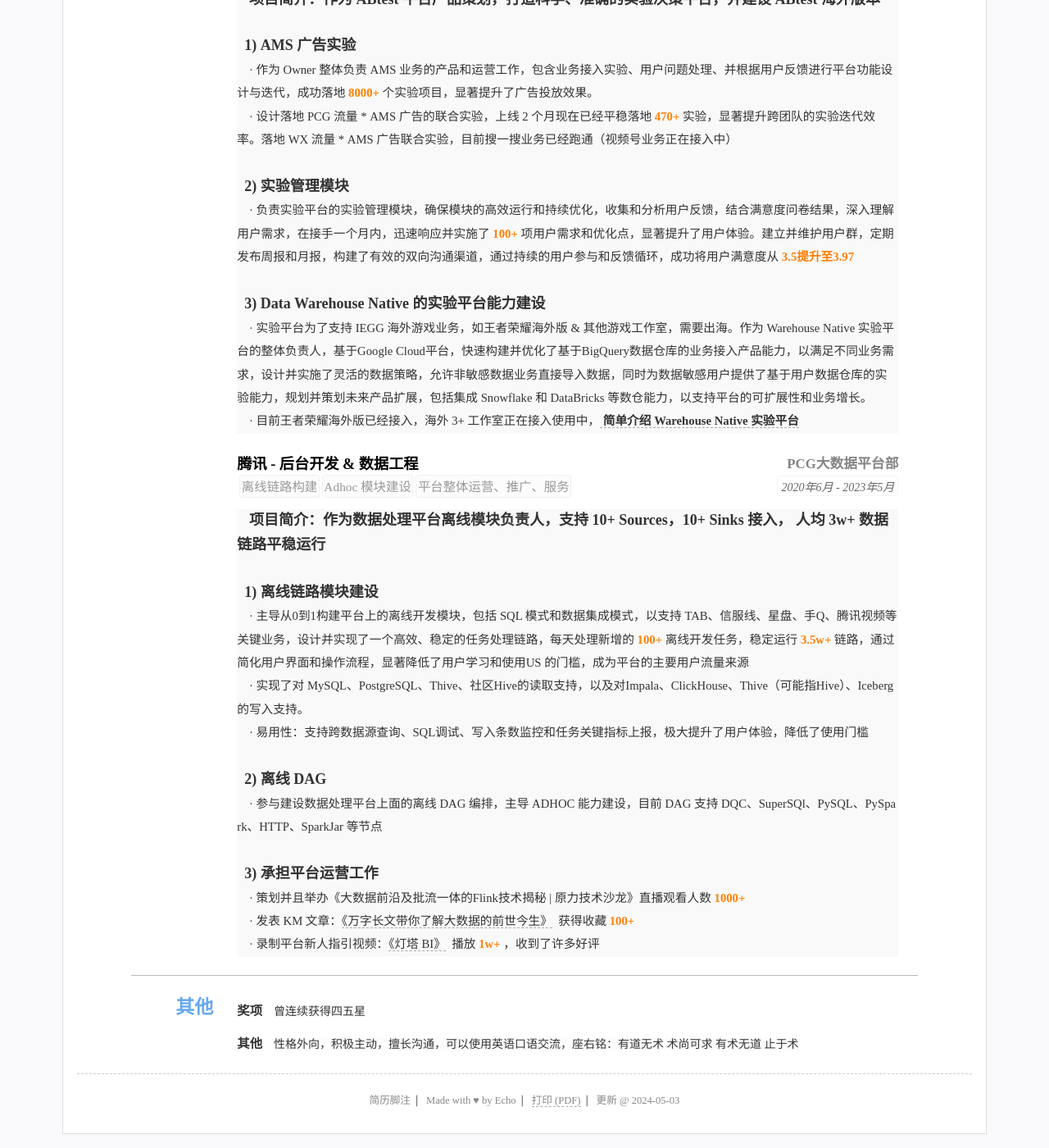
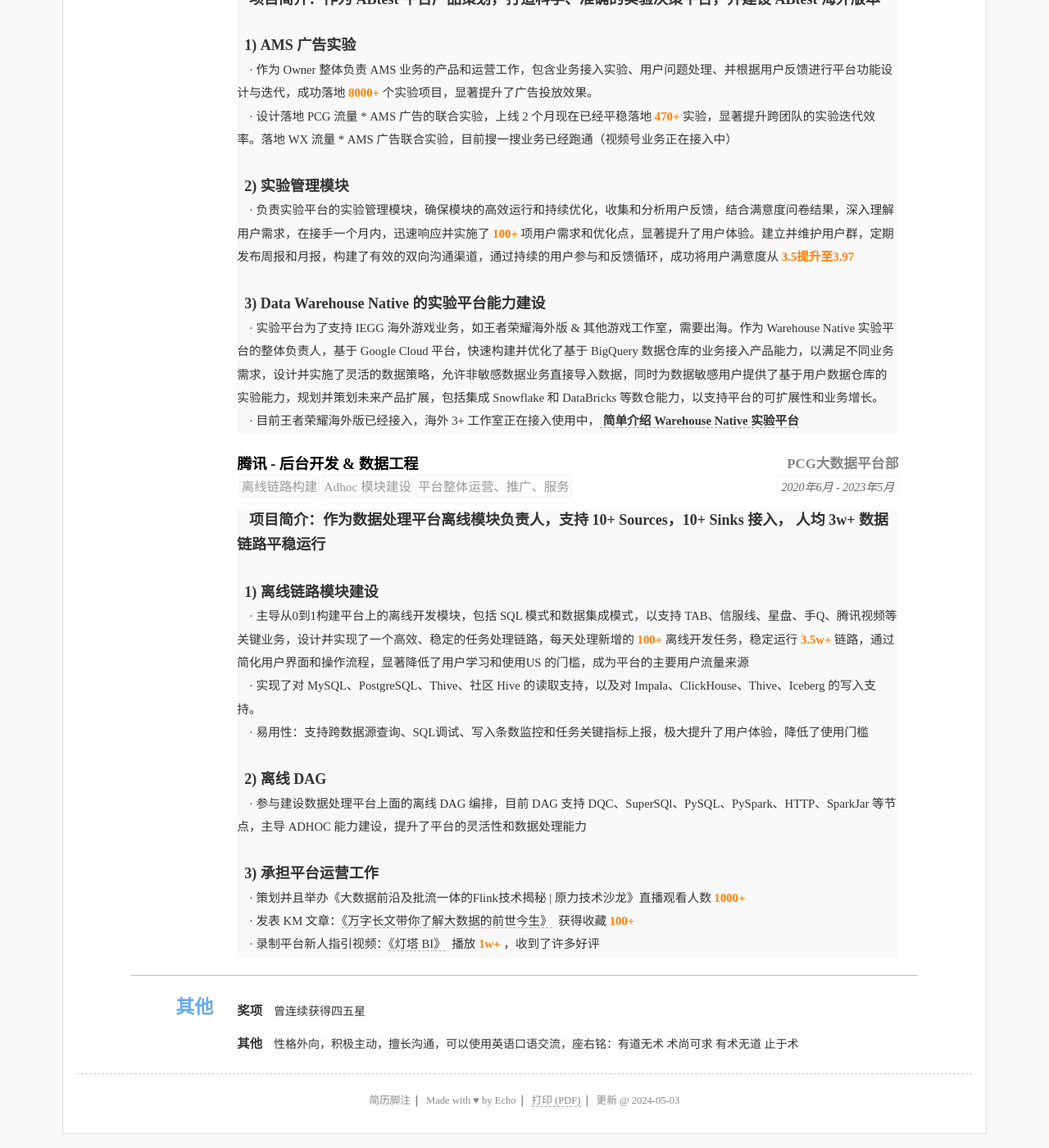
Before and after one commit to kuailexiaoshenxian/cn-wx-cv, a Jekyll site: the page built from index.html, in a window 1280 px wide and 1400 px high, scrolled down 722 px. Shown: the whole window at 82% size. Built offline with Jekyll 4.4.1, drawn with Linux system fonts in a browser that asks for light colours.

Commit message:
Update resume.yml

```diff
--- a/_data/resume.yml
+++ b/_data/resume.yml
@@ -107,7 +107,7 @@ main: #简历主要内容，
             · 负责实验平台的实验管理模块，确保模块的高效运行和持续优化，收集和分析用户反馈，结合满意度问卷结果，深入理解用户需求，在接手一个月内，迅速响应并实施了<font color=#FF7F00><strong> 100+ </strong></font>项用户需求和优化点，显著提升了用户体验。建立并维护用户群，定期发布周报和月报，构建了有效的双向沟通渠道，通过持续的用户参与和反馈循环，成功将用户满意度从<font color=#FF7F00><strong> 3.5提升至3.97</strong></font> <br>  &nbsp &nbsp
             <br>
             <font face="等线"><font size=4><strong> &nbsp 3) Data Warehouse Native 的实验平台能力建设</strong></font>  <br>  &nbsp &nbsp
-            · 实验平台为了支持 IEGG 海外游戏业务，如王者荣耀海外版 & 其他游戏工作室，需要出海。作为 Warehouse Native 实验平台的整体负责人，基于Google Cloud平台，快速构建并优化了基于BigQuery数据仓库的业务接入产品能力，以满足不同业务需求，设计并实施了灵活的数据策略，允许非敏感数据业务直接导入数据，同时为数据敏感用户提供了基于用户数据仓库的实验能力，规划并策划未来产品扩展，包括集成 Snowflake 和 DataBricks 等数仓能力，以支持平台的可扩展性和业务增长。<br> &nbsp &nbsp
+            · 实验平台为了支持 IEGG 海外游戏业务，如王者荣耀海外版 & 其他游戏工作室，需要出海。作为 Warehouse Native 实验平台的整体负责人，基于 Google Cloud 平台，快速构建并优化了基于 BigQuery 数据仓库的业务接入产品能力，以满足不同业务需求，设计并实施了灵活的数据策略，允许非敏感数据业务直接导入数据，同时为数据敏感用户提供了基于用户数据仓库的实验能力，规划并策划未来产品扩展，包括集成 Snowflake 和 DataBricks 等数仓能力，以支持平台的可扩展性和业务增长。<br> &nbsp &nbsp
             · 目前王者荣耀海外版已经接入，海外 3+ 工作室正在接入使用中， <a href="https://doc.weixin.qq.com/doc/w3_AIcAegY2ACku0oef0AYSiKxJtdRNO"> <strong> 简单介绍 Warehouse Native 实验平台 </strong> </a>
             <br>
   - title: <font face="华文细黑粗体">腾讯 - 后台开发 & 数据工程</font>
@@ -132,11 +132,11 @@ main: #简历主要内容，
             <br>
             <font face="等线"><font size=4><strong> &nbsp 1) 离线链路模块建设</strong></font> <br>  &nbsp &nbsp
             · 主导从0到1构建平台上的离线开发模块，包括 SQL 模式和数据集成模式，以支持 TAB、信服线、星盘、手Q、腾讯视频等关键业务，设计并实现了一个高效、稳定的任务处理链路，每天处理新增的<font color=#FF7F00><strong> 100+ </strong></font>离线开发任务，稳定运行 <font color=#FF7F00><strong> 3.5w+ </strong></font> 链路，通过简化用户界面和操作流程，显著降低了用户学习和使用US 的门槛，成为平台的主要用户流量来源 <br> &nbsp &nbsp
-            · 实现了对 MySQL、PostgreSQL、Thive、社区Hive的读取支持，以及对Impala、ClickHouse、Thive（可能指Hive）、Iceberg的写入支持。<br> &nbsp &nbsp
+            · 实现了对 MySQL、PostgreSQL、Thive、社区 Hive 的读取支持，以及对 Impala、ClickHouse、Thive、Iceberg 的写入支持。<br> &nbsp &nbsp
             · 易用性：支持跨数据源查询、SQL调试、写入条数监控和任务关键指标上报，极大提升了用户体验，降低了使用门槛<br> &nbsp &nbsp
             <br>
             <font face="等线"><font size=4><strong> &nbsp 2) 离线 DAG</strong></font>  <br>  &nbsp &nbsp
-            · 参与建设数据处理平台上面的离线 DAG 编排，主导 ADHOC 能力建设，目前 DAG 支持 DQC、SuperSQl、PySQL、PySpark、HTTP、SparkJar 等节点 <br>  &nbsp &nbsp
+            · 参与建设数据处理平台上面的离线 DAG 编排，目前 DAG 支持 DQC、SuperSQl、PySQL、PySpark、HTTP、SparkJar 等节点，主导 ADHOC 能力建设，提升了平台的灵活性和数据处理能力 <br>  &nbsp &nbsp
             <br>
             <font face="等线"><font size=4><strong> &nbsp 3) 承担平台运营工作</strong></font>  <br>  &nbsp &nbsp
             · 策划并且举办《大数据前沿及批流一体的Flink技术揭秘 | 原力技术沙龙》直播观看人数<font color=#FF7F00><strong> 1000+ </strong></font> <br>  &nbsp &nbsp
```
